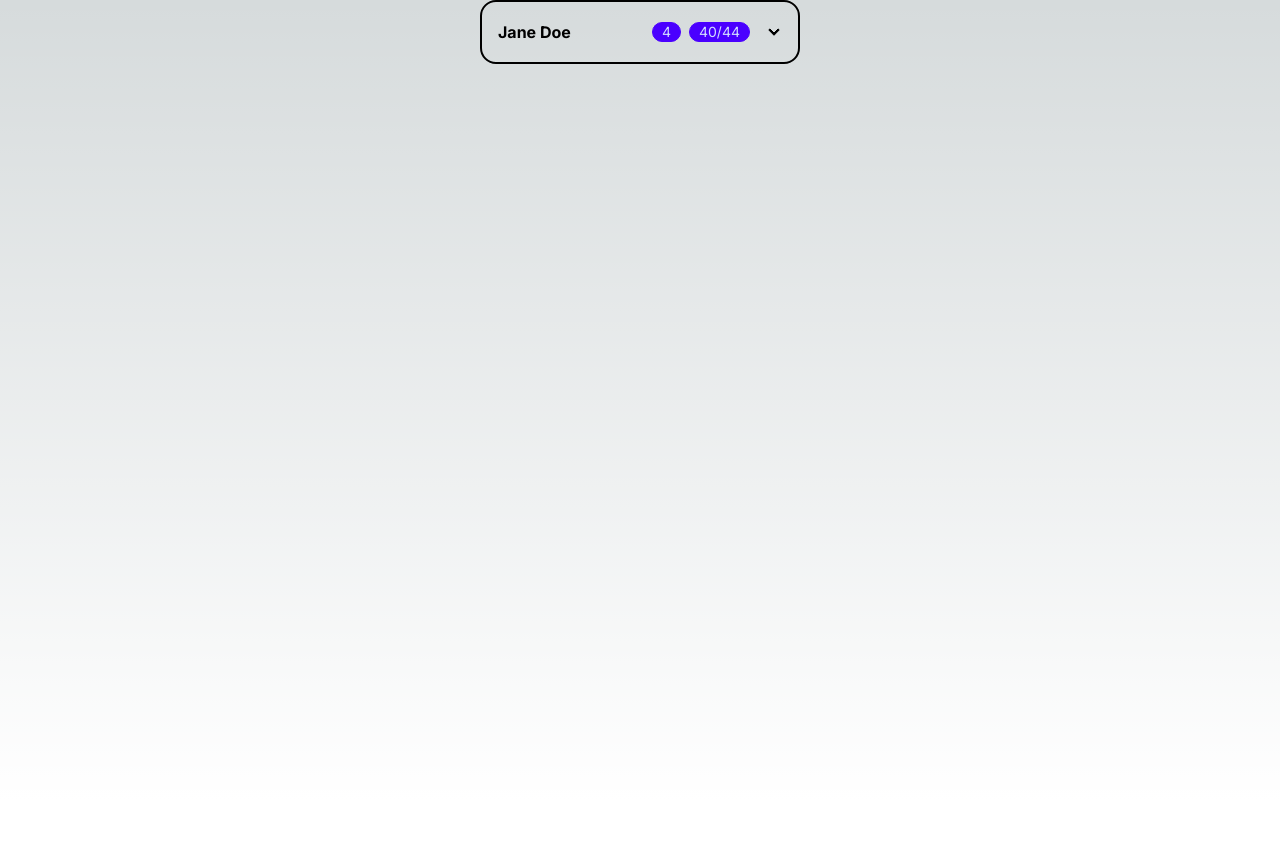
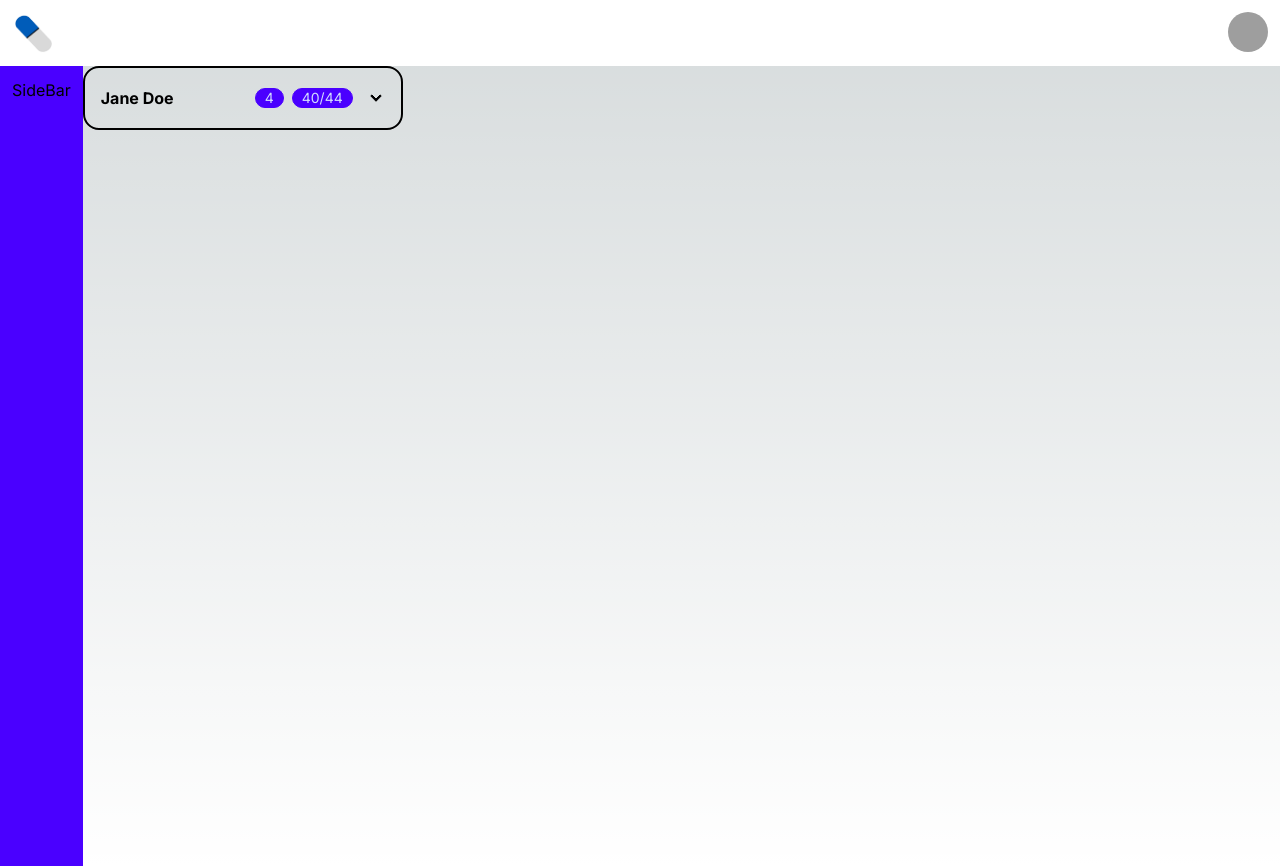
Before and after one commit to ahmadhmi/pharmacy-assistant, a Next.js app: page /grading in a window 1280 px wide. Before the commit the page ends 800 px from the top, so only its background shows below. Built offline with nearby package versions, Linux system fonts and the light colour scheme; grey boxes are pictures that could not be loaded.

Commit message:
edited the NavBar and added the SideBar

```diff
--- a/app/UI/NavBar.tsx
+++ b/app/UI/NavBar.tsx
@@ -1,10 +1,14 @@
 import React from "react";
+import logo from "@/app/assets/logo.png";
+import Link from "next/link";
 
 const NavBar = () => {
   return (
     <div className="navbar bg-base-100">
       <div className="flex-1">
-        <a className="btn btn-ghost text-xl">daisyUI</a>
+        <Link href={"/"}>
+          <img src={logo.src} alt="logo" width="50px" />
+        </Link>
       </div>
       <div className="flex-none gap-2">
         <div className="dropdown dropdown-end">
--- /dev/null
+++ b/app/UI/SideBar.tsx
@@ -0,0 +1,9 @@
+import React from 'react'
+
+const SideBar = () => {
+  return (
+    <div>SideBar</div>
+  )
+}
+
+export default SideBar
--- a/app/layout.tsx
+++ b/app/layout.tsx
@@ -1,24 +1,33 @@
-import type { Metadata } from 'next'
-import { Inter } from 'next/font/google'
-import {run} from './_services/databaseService';
-import './globals.css'
+import type { Metadata } from "next";
+import { Inter } from "next/font/google";
+import { run } from "./_services/databaseService";
+import "./globals.css";
+import NavBar from "./UI/NavBar";
+import SideBar from "./UI/SideBar";
 
-const inter = Inter({ subsets: ['latin'] })
+const inter = Inter({ subsets: ["latin"] });
 
 export const metadata: Metadata = {
-  title: 'Create Next App',
-  description: 'Generated by create next app',
-}
+  title: "Create Next App",
+  description: "Generated by create next app",
+};
 
 export default function RootLayout({
   children,
 }: {
-  children: React.ReactNode
+  children: React.ReactNode;
 }) {
-
   return (
     <html lang="en">
-      <body className={inter.className + " min-h-screen"}>{children}</body>
+      <body className={inter.className + " min-h-screen"}>
+        <NavBar />
+        <div className="flex flex-row min-h-screen">
+          <div className="bg-primary p-3 hidden lg:block">
+            <SideBar />
+          </div>
+          <main>{children}</main>
+        </div>
+      </body>
     </html>
-  )
+  );
 }
```
Also changed, not shown: app/assets/logo.png (added).
